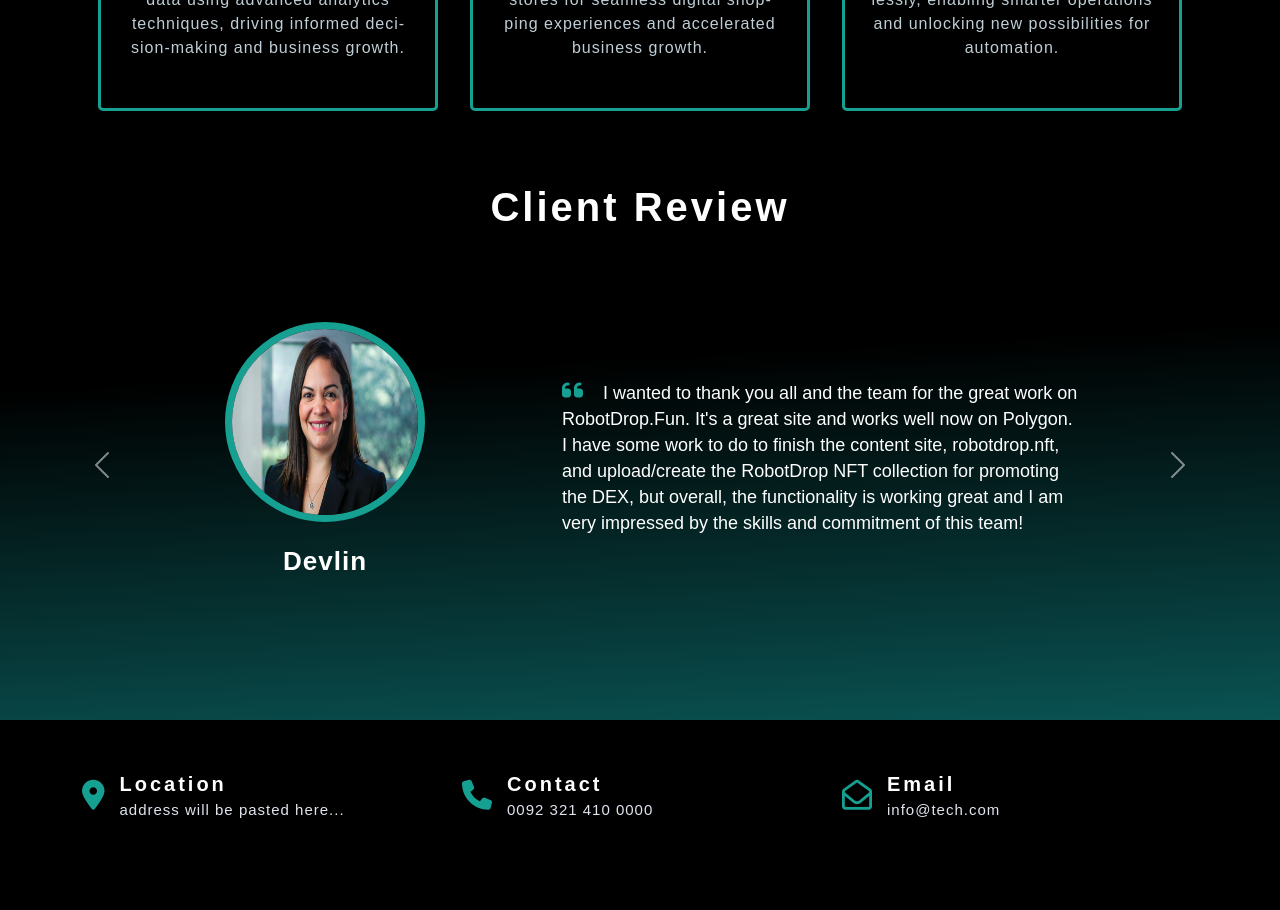
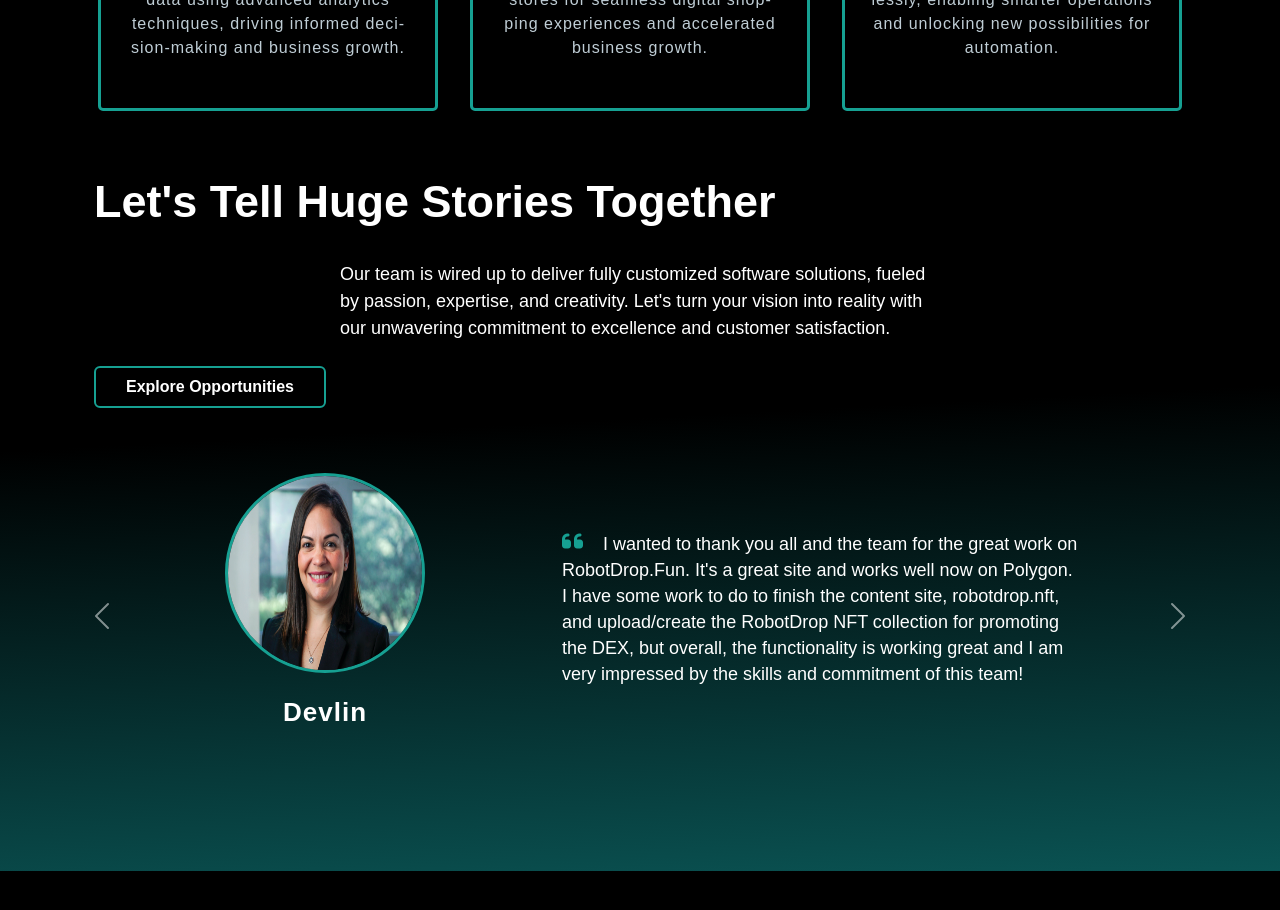
Before and after one commit to AhmadHussain921/techwebsite, a React (Create React App) app: page /Service in a window 1280 px wide. Shown: the part 2020-2930 px from the top of the page. Built offline with nearby package versions, Linux system fonts and the light colour scheme.

Commit message:
home page section merged

```diff
--- a/src/components/Common/Testimonial.jsx
+++ b/src/components/Common/Testimonial.jsx
@@ -2,8 +2,9 @@ import React from "react";
 import karl from "../../assets/karl.png";
 import devid from "../../assets/devin.jpg";
 import styled from "styled-components";
+import { PrimaryBtn } from "../Buttons";
 import { Wrapper, SpanWrapper, useMediaQuery } from "../Layouts";
-import { P, H2 } from "../Typography";
+import { P,H1, H2 } from "../Typography";
 const TestimonialSection = styled.section`
   display: grid;
   place-items: center;
@@ -38,18 +39,53 @@ const Testimonial = () => {
     <>
       <TestimonialSection>
         <div className="container">
+          <Wrapper className="container">
+        <H1
+         size="45px"
+          data-aos="fade-down"
+          className={`text-white pt-5 display-4 fw-bold ${
+            isResponsive && "text-center"
+          }`}
+        >
+          Let's Tell Huge Stories Together
+        </H1>
+        <Wrapper
+          className="d-flex justify-content-center"
+          data-aos="fade-down"
+        >
           <Wrapper
-            position="relative"
-            mt="50px"
-            mb="20px"
-            weight="700"
-            ls="3px"
-            size="32px"
-            color="white"
-            className="fs-1 text-center section-header"
+              width={isResponsive ? "470px" : "600px"}
+              size={"18px"}
+            color="#FFF"
+            className={`pt-4 ${isResponsive && "text-center"}`}
           >
-            Client Review
+            Our team is wired up to deliver fully customized software solutions,
+            fueled by passion, expertise, and creativity. Let's turn your vision
+            into reality with our unwavering commitment to excellence and
+            customer satisfaction.
           </Wrapper>
+        </Wrapper>
+        <PrimaryBtn
+         data-aos="zoom-in"
+         pl="30px"
+         pr="30px"
+         pt="7px"
+         pb="7px"
+          width={isResponsive && "100%"}
+          className={`btn mt-4 ${
+            isResponsive &&
+            "d-flex flex-row align-items-center justify-content-center"
+          }`}
+        >
+          <a
+            href="#Start"
+            className="text-white text-decoration-none"
+            style={{ fontWeight: 600 }}
+          >
+            Explore Opportunities
+          </a>
+        </PrimaryBtn>
+      </Wrapper>
           <div className="testimonials">
             <div
               id="carouselExampleControls"
@@ -77,7 +113,7 @@ const Testimonial = () => {
                                     height="200px"
                                     style={{
                                       borderRadius: "50%",
-                                      border: "7px solid #16a092",
+                                      border: "3px solid #16a092",
                                     }}
                                     src={val.src}
                                     alt=""
--- a/src/pages/Home.js
+++ b/src/pages/Home.js
@@ -80,7 +80,8 @@ const Home = () => {
       <Details title="Techilab" page="home" btnName="Initiate Consultation" />
       <ServicesSec data={ServiceCardsData} heading={true} page="home" />
       <DeliveredSec />
-      <HugeSec />
+      {/* <HugeSec /> */}
+      <Testimonial />
       <Wrapper bg="black">
         <Wrapper className="container" data-aos="fade-down">
           <Wrapper
@@ -99,7 +100,7 @@ const Home = () => {
         </Wrapper>
         <IndustriesCard data={IndustryData} />
       </Wrapper>
-      <Testimonial />
+
       <LetsTalk />
       <ContactUs />
     </>
```
